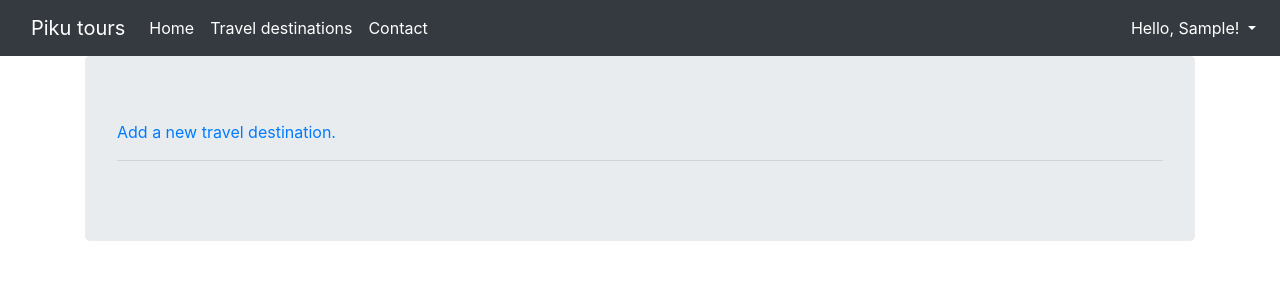
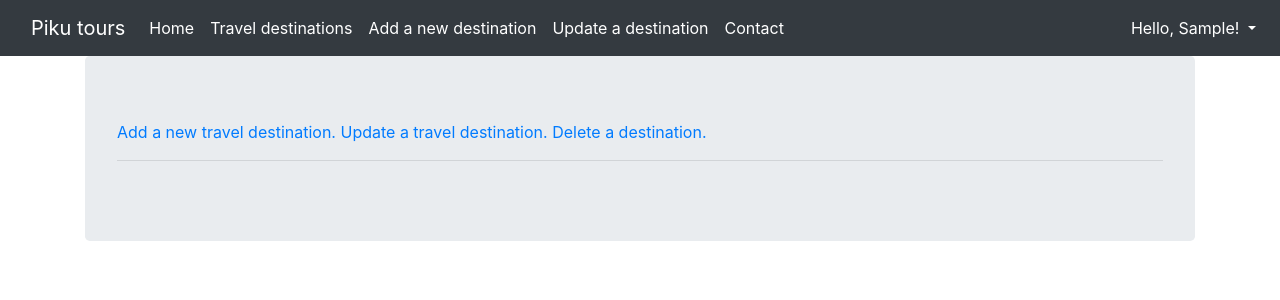
Before and after one commit to piku79/Piku-tours, a Django app: page /travels in a window 1280 px wide. Shown: the top 300 px of the page. Run offline with Django 4.2, Linux system fonts and the light colour scheme; the visitor is signed in with stand-in values (Sample User, id 1); data that the repository does not hold is empty; some libraries are stand-ins or nearby versions.

Commit message:
simple fixes
Fixed some simple mistakes, typos and so on. Got some stuff working, still stuff that needs to be fixed

```diff
--- a/Piku_tours/Piku_tours/urls.py
+++ b/Piku_tours/Piku_tours/urls.py
@@ -30,8 +30,8 @@ urlpatterns = [
     path('travels', TravelListView.as_view(), name='travels'),
     path('travels/<int:pk>', TravelDetailView.as_view(), name='travel_details'),
     path('travels/create', CreateTravelView.as_view(), name='create_travels'),
-    path('travels/<int:pk>/update', UpdateTravel.as_view(), name='update_travels'),
-    path('travels/<int:pk>/delete', DeleteTravel.as_view(), name='delete_travels'),
+    path('travels/update', UpdateTravel.as_view(), name='update_travels'),
+    path('travels/delete', DeleteTravel.as_view(), name='delete_travels'),
     path('accounts/', include('django.contrib.auth.urls')),
     path('contact', ContactView.as_view(), name='contact'),
 
--- a/Piku_tours/viewer/models.py
+++ b/Piku_tours/viewer/models.py
@@ -12,7 +12,7 @@ class Travel(models.Model):
     name = models.CharField(max_length=50)
     country = models.CharField(max_length=50)
     city = models.CharField(max_length=50)
-    duration_in_days = models.CharField(max_length=10, default='-')
+    duration_in_days = models.IntegerField()
     description = models.TextField(null=True, blank=True)
     guide_language = models.CharField(max_length=20, null=True, blank=True, choices=LANGUAGE_OPTIONS)
     cover = models.ImageField(null=True, blank=True, upload_to='images/')
--- a/Piku_tours/viewer/templates/base.html
+++ b/Piku_tours/viewer/templates/base.html
@@ -29,6 +29,12 @@
             </a>
             <a class="nav-item nav-link active" href="{% url 'travels' %}">
               Travel destinations
+            </a>
+            <a class="nav-item nav-link active" href="{% url 'create_travels' %}">
+              Add a new destination
+            </a>
+            <a class="nav-item nav-link active" href="{% url 'update_travels' %}">
+              Update a destination
             </a>
             <a class="nav-item nav-link active" href="{% url 'contact' %}">
               Contact
--- a/Piku_tours/viewer/templates/create_travels.html
+++ b/Piku_tours/viewer/templates/create_travels.html
@@ -1,5 +1,4 @@
 {% extends "base.html" %}
-
 {% block content %}
 
 
--- a/Piku_tours/viewer/templates/travels.html
+++ b/Piku_tours/viewer/templates/travels.html
@@ -4,7 +4,10 @@
 
 {% if perms.viewer.add_travels %}
   <a href="{% url 'create_travels' %}">Add a new travel destination.</a>
+  <a href="{% url 'update_travels' %}">Update a travel destination.</a>
+  <a href="{% url 'delete_travels' %}">Delete a destination.</a>
 {% endif %}
+
 
 <hr>
 
--- a/Piku_tours/viewer/templates/update_travels.html
+++ b/Piku_tours/viewer/templates/update_travels.html
@@ -1,6 +1,5 @@
 {% extends "base.html" %}
 {% block content %}
-
 
 
 <h2>Update the details for this travel destination</h2>
--- a/Piku_tours/viewer/views.py
+++ b/Piku_tours/viewer/views.py
@@ -34,7 +34,7 @@ class CreateTravelView(PermissionRequiredMixin, CreateView):
   model = Travel
   fields = '__all__'
   success_url = reverse_lazy('travels')
-  permission_required = 'viewer.add_travels'
+  permission_required = 'viewer.create_travels'
 
 
 class UpdateTravel(PermissionRequiredMixin, UpdateView):
@@ -43,7 +43,7 @@ class UpdateTravel(PermissionRequiredMixin, UpdateView):
   success_url = reverse_lazy('travels')
   context_object_name = 'travels'
   fields = '__all__'
-  permission_required = 'viewer.change_travels'
+  permission_required = 'viewer.update_travels'
 
 
 class DeleteTravel(PermissionRequiredMixin, DeleteView):
@@ -52,6 +52,7 @@ class DeleteTravel(PermissionRequiredMixin, DeleteView):
   success_url = reverse_lazy('travels')
   context_object_name = 'travels'
   fields = '__all__'
+  permission_required = 'viewer.delete_travels'
 
 class ContactView(FormView):
   template_name = 'contact.html'
```
Also changed, not shown: Piku_tours/viewer/templates/travel_details.html (+7 -7 lines), Piku_tours/media/images/wc.png (added), Piku_tours/viewer/migrations/0005_alter_travel_duration_in_days.py (added).
